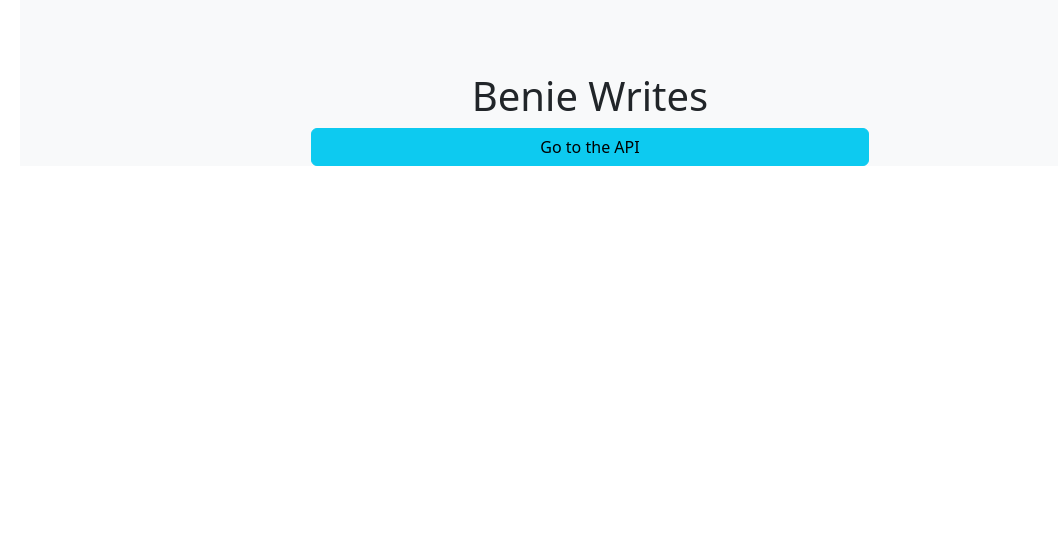
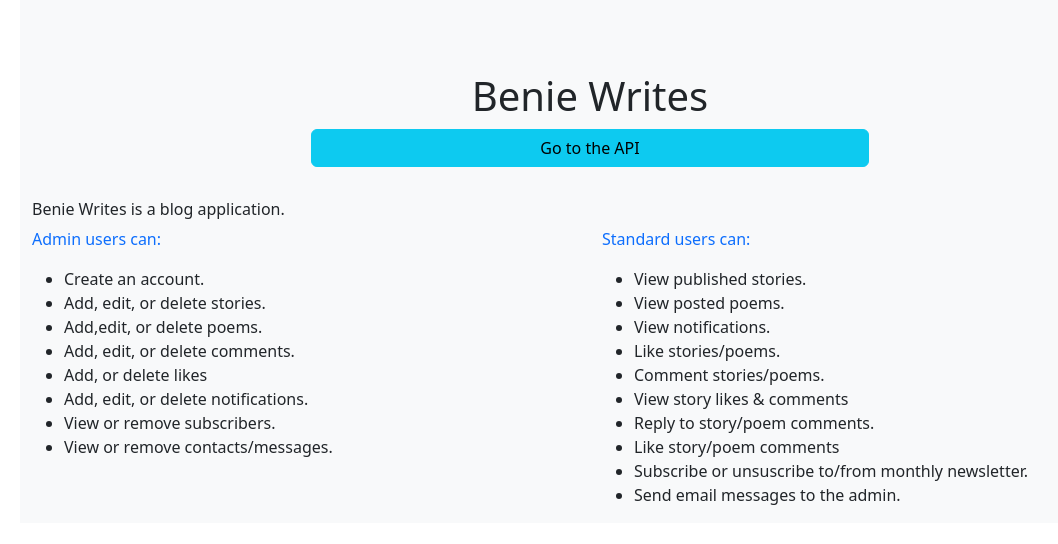
Before and after one commit to benie254/BenInKe-Backend, a Django app: page / in a window 1280 px wide. Shown: the top 544 px of the page, without its empty margins (50-1108 px from the left). Run offline with Django 4.2, Linux system fonts and the light colour scheme; some libraries are stand-ins or nearby versions.

Commit message:
update templates

```diff
--- a/benie_app/templates/index.html
+++ b/benie_app/templates/index.html
@@ -26,7 +26,7 @@
             <ul>
             {% for on in ongoing %}
             <li>
-                <li><a href="{% url 'story-details' on.id}"><strong>{{on.title}}</strong></a></li>
+                <a href="{% url 'story-details' on.id}"><strong>{{on.title}}</strong></a>
             </li>
             {% endfor %}
             </ul>
@@ -38,7 +38,7 @@
             <ul>
             {% for comp in completed %}
             <li>
-                <li><a href="{% url 'story-details' com.id}"><strong>{{com.title}}</strong></a></li>
+                <a href="{% url 'story-details' com.id}"><strong>{{com.title}}</strong></a>
             </li>
             {% endfor %}
             </ul>
--- a/benie_app/templates/landing.html
+++ b/benie_app/templates/landing.html
@@ -1,11 +1,46 @@
 {% extends 'base.html' %}
 
 {% block content %}
-<div class="text-center container bg-light">
+<div class="container bg-light">
     <br><br><br>
-    <h1>Benie Writes</h1>
-    <a href="/api/">
-        <button class="btn btn-md w-50 btn-info">Go to the API</button>
-    </a>
+    <h1 class="text-center">
+        Benie Writes
+        <br>
+        <a href="/api/">
+            <button class="btn btn-md w-50 btn-info">Go to the API</button>
+        </a>
+    </h1>
+    <br>
+    <h6>Benie Writes is a blog application.</h6>
+    <div class="row">
+        <div class="col-md-6">
+            <p class="text-primary">Admin users can:</p>
+                <ul>
+                    <li>Create an account.</li>
+                    <li>Add, edit, or delete stories.</li>
+                    <li>Add,edit, or delete poems.</li>
+                    <li>Add, edit, or delete comments.</li>
+                    <li>Add, or delete likes</li>
+                    <li>Add, edit, or delete notifications.</li>
+                    <li>View or remove subscribers.</li>
+                    <li>View or remove contacts/messages.</li>
+                </ul>
+        </div>
+        <div class="col-md-6">
+            <p class="text-primary">Standard users can:</p>
+                <ul>
+                    <li>View published stories.</li>
+                    <li>View posted poems.</li>
+                    <li>View notifications.</li>
+                    <li>Like stories/poems.</li>
+                    <li>Comment stories/poems.</li>
+                    <li>View story likes & comments</li>
+                    <li>Reply to story/poem comments.</li>
+                    <li>Like story/poem comments</li>
+                    <li>Subscribe or unsuscribe to/from monthly newsletter.</li>
+                    <li>Send email messages to the admin.</li>
+                </ul>
+        </div>
+    </div>
 </div>
 {% endblock %}
```
